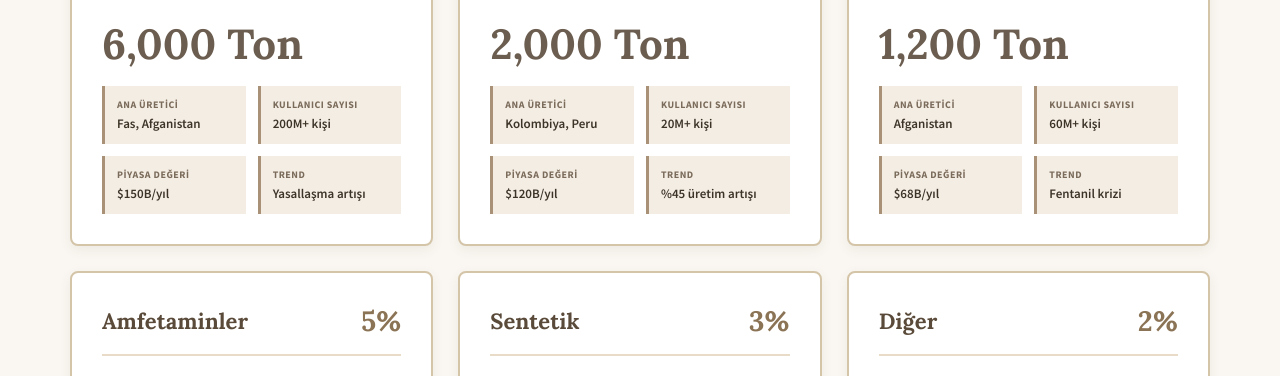
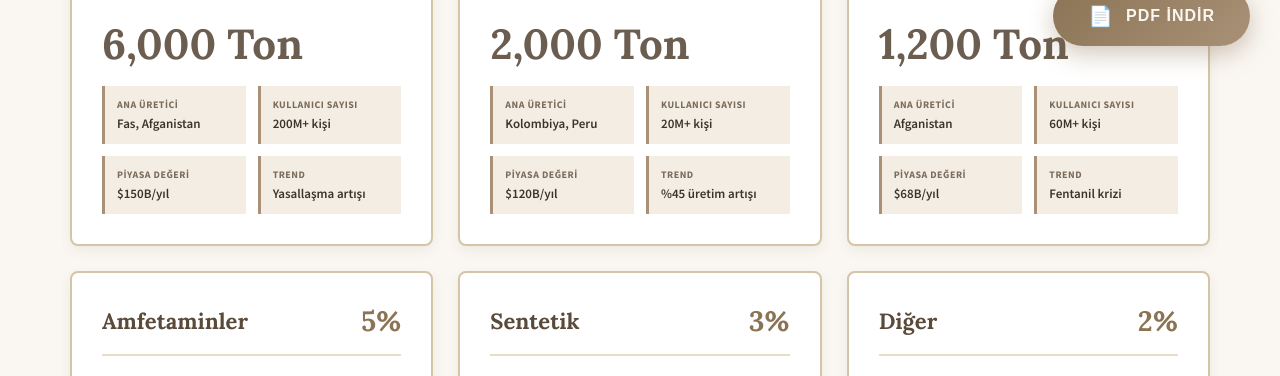
Before and after one commit to mortemdulcem/unodc-drug-report, a plain HTML site: page index.html in a window 1280 px wide. Shown: the part 724-1100 px from the top of the page. Drawn offline with Linux system fonts and the light colour scheme.

Commit message:
Update index.html

```diff
--- a/index.html
+++ b/index.html
@@ -4,6 +4,7 @@
 <meta charset="UTF-8">
 <meta name="viewport" content="width=device-width, initial-scale=1.0">
 <title>UNODC Drug Seizures - Professional Analysis 2024</title>
+<script src="https://cdnjs.cloudflare.com/ajax/libs/html2pdf.js/0.10.1/html2pdf.bundle.min.js"></script>
 <style>
   @import url('https://fonts.googleapis.com/css2?family=Crimson+Text:wght@400;600;700&family=Lora:wght@400;500;600;700&family=Source+Sans+Pro:wght@300;400;600;700&display=swap');
 
@@ -24,6 +25,69 @@
       max-width: 1600px;
       margin: 0 auto;
       background: #faf7f2;
+  }
+
+  /* PDF DOWNLOAD BUTTON */
+  .pdf-download-btn {
+      position: fixed;
+      bottom: 30px;
+      right: 30px;
+      background: linear-gradient(135deg, #8b7355, #a89176);
+      color: #faf7f2;
+      padding: 18px 35px;
+      border: none;
+      border-radius: 50px;
+      font-size: 16px;
+      font-weight: 700;
+      cursor: pointer;
+      box-shadow: 0 8px 25px rgba(139, 115, 85, 0.4);
+      transition: all 0.3s ease;
+      z-index: 1000;
+      display: flex;
+      align-items: center;
+      gap: 12px;
+      text-transform: uppercase;
+      letter-spacing: 1px;
+  }
+
+  .pdf-download-btn:hover {
+      transform: translateY(-3px);
+      box-shadow: 0 12px 35px rgba(139, 115, 85, 0.6);
+      background: linear-gradient(135deg, #a89176, #8b7355);
+  }
+
+  .pdf-download-btn:active {
+      transform: translateY(0);
+  }
+
+  .pdf-download-btn .icon {
+      font-size: 20px;
+  }
+
+  .pdf-download-btn.loading {
+      pointer-events: none;
+      opacity: 0.7;
+  }
+
+  .pdf-download-btn.loading .btn-text {
+      display: none;
+  }
+
+  .pdf-download-btn.loading::after {
+      content: 'PDF Hazırlanıyor...';
+      animation: pulse 1.5s ease-in-out infinite;
+  }
+
+  @keyframes pulse {
+      0%, 100% { opacity: 1; }
+      50% { opacity: 0.5; }
+  }
+
+  /* Hide button in PDF */
+  @media print {
+      .pdf-download-btn {
+          display: none !important;
+      }
   }
 
   /* HEADER */
@@ -100,7 +164,6 @@
       letter-spacing: 1px;
   }
 
-  /* AUTHOR BOX - NEW */
   .author-box {
       position: absolute;
       top: 50px;
@@ -173,7 +236,6 @@
       letter-spacing: 1px;
   }
 
-  /* CONTENT */
   .content {
       padding: 60px 70px;
   }
@@ -212,7 +274,6 @@
       letter-spacing: 0.5px;
   }
 
-  /* MAIN DRUG CARDS */
   .drug-cards-grid {
       display: grid;
       grid-template-columns: repeat(3, 1fr);
@@ -287,7 +348,6 @@
       color: #3d3428;
   }
 
-  /* PIE CHART */
   .chart-section {
       background: #ffffff;
       padding: 40px;
@@ -386,7 +446,6 @@
       font-weight: 600;
   }
 
-  /* BAR CHART */
   .bar-chart-section {
       background: #ffffff;
       padding: 40px;
@@ -444,7 +503,6 @@
   .bar-fill.africa { background: linear-gradient(90deg, #5d6b7c, #6d7b8c); }
   .bar-fill.middle-east { background: linear-gradient(90deg, #8b7355, #9b8365); }
 
-  /* DATA TABLE */
   .data-table-section {
       background: #ffffff;
       padding: 40px;
@@ -498,7 +556,6 @@
       color: #5a4a3a;
   }
 
-  /* STATISTICS GRID */
   .stats-grid {
       display: grid;
       grid-template-columns: repeat(4, 1fr);
@@ -545,7 +602,6 @@
       line-height: 1.4;
   }
 
-  /* ANALYSIS BOX */
   .analysis-box {
       background: linear-gradient(135deg, #f4ede4, #e8dcc8);
       padding: 40px;
@@ -591,7 +647,6 @@
       text-align: justify;
   }
 
-  /* FOOTER */
   .footer {
       background: linear-gradient(135deg, #3d3428 0%, #5a4a3a 50%, #6b5d4f 100%);
       padding: 50px 70px;
@@ -642,7 +697,6 @@
       font-size: 14px;
   }
 
-  /* FOOTER AUTHOR BOX - NEW */
   .footer-author-box {
       background: linear-gradient(135deg, rgba(232,220,200,0.15), rgba(212,196,168,0.2));
       padding: 30px;
@@ -692,7 +746,14 @@
 </style>
 </head>
 <body>
-<div class="poster-container">
+
+<!-- PDF DOWNLOAD BUTTON -->
+<button class="pdf-download-btn" onclick="downloadPDF()">
+  <span class="icon">📄</span>
+  <span class="btn-text">PDF İndir</span>
+</button>
+
+<div class="poster-container" id="pdf-content">
   <!-- HEADER -->
   <div class="header">
       <div class="header-top">
@@ -703,7 +764,6 @@
           <div class="header-date">2024 Comprehensive Report</div>
       </div>
 
-      <!-- AUTHOR BOX IN HEADER -->
       <div class="author-box">
           <div class="author-label">Hazırlayan</div>
           <div class="author-name">Dr. Nurcan Denli Bayır</div>
@@ -737,7 +797,6 @@
 
   <!-- MAIN CONTENT -->
   <div class="content">
-      <!-- DRUG TYPES -->
       <div class="section">
           <div class="section-header">
               <div class="section-icon">01</div>
@@ -903,7 +962,6 @@
           </div>
       </div>
 
-      <!-- PIE CHART -->
       <div class="section">
           <div class="chart-section">
               <h3 class="chart-title">Küresel Ele Geçirme Dağılımı - Madde Türleri</h3>
@@ -950,7 +1008,6 @@
           </div>
       </div>
 
-      <!-- REGIONAL BAR CHART -->
       <div class="section">
           <div class="section-header">
               <div class="section-icon">02</div>
@@ -1000,7 +1057,6 @@
           </div>
       </div>
 
-      <!-- DATA TABLE -->
       <div class="section">
           <div class="section-header">
               <div class="section-icon">03</div>
@@ -1081,7 +1137,6 @@
           </div>
       </div>
 
-      <!-- STATISTICS GRID -->
       <div class="section">
           <div class="section-header">
               <div class="section-icon">04</div>
@@ -1139,7 +1194,6 @@
           </div>
       </div>
 
-      <!-- ANALYSIS -->
       <div class="section">
           <div class="section-header">
               <div class="section-icon">05</div>
@@ -1207,7 +1261,6 @@
           </div>
       </div>
 
-      <!-- FOOTER AUTHOR BOX -->
       <div class="footer-author-box">
           <div class="footer-author-label">Bu Çalışmayı Hazırlayan</div>
           <div class="footer-author-name">Dr. Nurcan Denli Bayır</div>
@@ -1219,5 +1272,35 @@
       </div>
   </div>
 </div>
+
+<script>
+function downloadPDF() {
+  const button = document.querySelector('.pdf-download-btn');
+  button.classList.add('loading');
+
+  const element = document.getElementById('pdf-content');
+  const opt = {
+      margin: 0,
+      filename: 'UNODC_Drug_Seizures_Report_2024.pdf',
+      image: { type: 'jpeg', quality: 0.98 },
+      html2canvas: {
+          scale: 2,
+          useCORS: true,
+          letterRendering: true
+      },
+      jsPDF: {
+          unit: 'mm',
+          format: 'a4',
+          orientation: 'portrait'
+      },
+      pagebreak: { mode: ['avoid-all', 'css', 'legacy'] }
+  };
+
+  html2pdf().set(opt).from(element).save().then(() => {
+      button.classList.remove('loading');
+  });
+}
+</script>
+
 </body>
 </html>
```
